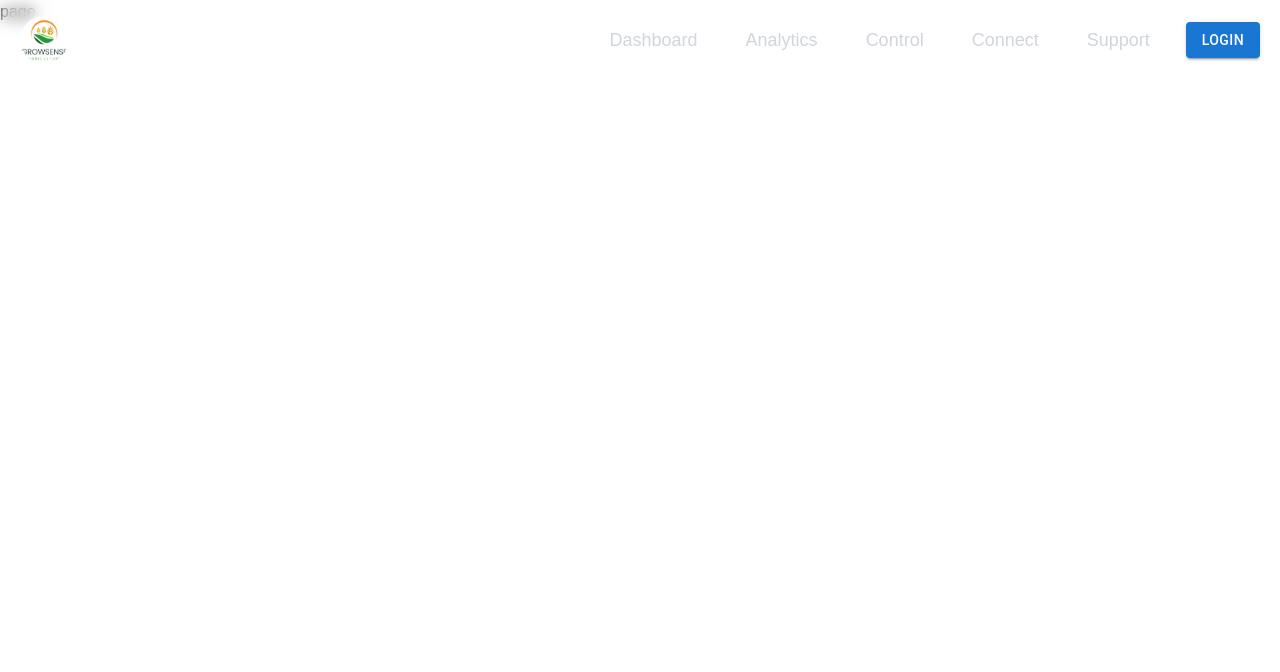
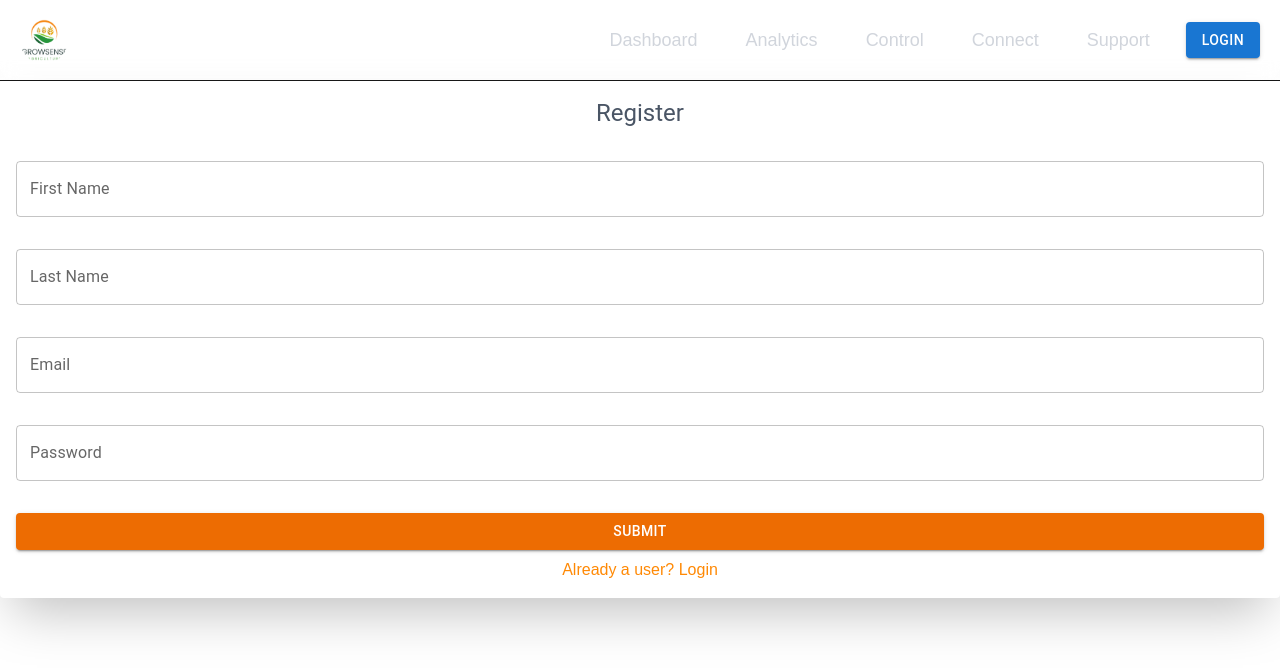
Before and after one commit to uzuw/GrowSense-ACE, a Next.js app in the folder frontend/: page /register in a window 1280 px wide. Shown: the top 672 px of the page. Built offline with nearby package versions, Linux system fonts and the light colour scheme.

Commit message:
fix nav issue and made login and registration

```diff
--- a/frontend/app/(guest)/login/page.tsx
+++ b/frontend/app/(guest)/login/page.tsx
@@ -0,0 +1,8 @@
+import LoginForm from "@/components/LoginForm";
+import React from "react";
+
+const page = () => {
+  return <LoginForm />;
+};
+
+export default page;
--- a/frontend/app/(guest)/register/page.tsx
+++ b/frontend/app/(guest)/register/page.tsx
@@ -1,7 +1,8 @@
+import RegisterForm from "@/components/RegistrationForm";
 import React from "react";
 
 const page = () => {
-  return <div>page</div>;
+  return <RegisterForm />;
 };
 
 export default page;
--- a/frontend/app/layout.tsx
+++ b/frontend/app/layout.tsx
@@ -2,6 +2,7 @@ import type { Metadata } from "next";
 import { Geist, Geist_Mono } from "next/font/google";
 import "./globals.css";
 import Navbar from "@/components/Navbar";
+import ReactQueryClientProvider from "@/provider/ReactQueryClientprovider";
 
 const geistSans = Geist({
   variable: "--font-geist-sans",
@@ -29,7 +30,8 @@ export default function RootLayout({
         className={`${geistSans.variable} ${geistMono.variable} antialiased`}
       >
         <Navbar />
-        {children}
+        <hr />
+        <ReactQueryClientProvider>{children}</ReactQueryClientProvider>
       </body>
     </html>
   );
--- /dev/null
+++ b/frontend/components/LoginForm.tsx
@@ -0,0 +1,113 @@
+"use client";
+import axiosInstance from "@/lib/axiosInstance";
+import { loginCredentialSchema } from "@/validationSchema/loginCredentialSchema";
+import {
+  Box,
+  Button,
+  FormControl,
+  FormHelperText,
+  LinearProgress,
+  Stack,
+  TextField,
+  Typography,
+} from "@mui/material";
+import { useMutation } from "@tanstack/react-query";
+import { Formik } from "formik";
+import Link from "next/link";
+import { useRouter } from "next/navigation";
+import toast from "react-hot-toast";
+
+
+
+const LoginForm = () => {
+  const router = useRouter();
+
+  const { isPending, mutate } = useMutation({
+    mutationKey: ["login-user"],
+    mutationFn: async (values) => {
+      return await axiosInstance.post("/user/login", values);
+    },
+    onSuccess: (res) => {
+      const accessToken = res.data.accessToken;
+      const firstName = res.data.userDetails.firstName;
+
+      window.localStorage.setItem("accessToken", accessToken);
+      window.localStorage.setItem("firstName", firstName);
+      router.push("/");
+    },
+    onError: (error) => {
+      toast.error(error.response.data.message);
+    },
+  });
+
+  return (
+    <Box className="flex flex-col">
+      {isPending && <LinearProgress color="warning" />}
+      <Formik
+        initialValues={{
+          email: "",
+          password: "",
+        }}
+        validationSchema={loginCredentialSchema}
+        onSubmit={(values) => {
+          mutate(values);
+        }}
+      >
+        {(formik) => {
+          return (
+            <form
+              onSubmit={formik.handleSubmit}
+              className="flex flex-col gap-8 shadow-2xl rounded p-4 min-w-[400px] justify-center items-center"
+            >
+              <Typography variant="h5" className="text-gray-600">
+                Login
+              </Typography>
+
+              <FormControl fullWidth>
+                <TextField label="Email" {...formik.getFieldProps("email")} />
+                {formik.touched.email && formik.errors.email ? (
+                  <FormHelperText className="text-base" error>
+                    {formik.errors.email}
+                  </FormHelperText>
+                ) : null}
+              </FormControl>
+
+              <FormControl fullWidth>
+                <TextField
+                  label="Password"
+                  {...formik.getFieldProps("password")}
+                />
+                {formik.touched.password && formik.errors.password ? (
+                  <FormHelperText className="text-base" error>
+                    {formik.errors.password}
+                  </FormHelperText>
+                ) : null}
+              </FormControl>
+
+              <Stack className="w-full justify-center items-center gap-2">
+                <Button
+                  type="submit"
+                  fullWidth
+                  variant="contained"
+                  color="warning"
+                  disabled={isPending}
+                >
+                  submit
+                </Button>
+
+                <Link
+                  className="text-orange-400 hover:text-orange-600"
+                  href="/register"
+                >
+                  New here? Create Account
+                </Link>
+              </Stack>
+            </form>
+          );
+        }}
+      </Formik>
+    </Box>
+  );
+};
+
+export default LoginForm;
--- a/frontend/components/Navbar.tsx
+++ b/frontend/components/Navbar.tsx
@@ -15,6 +15,7 @@ const links = [
 export default function Navbar() {
   const pathName = usePathname();
   return (
+    <>
       <nav className="fixed top-0 left-0 w-full bg-transparent backdrop-blur z-50">
         <div className="max-w-7xl mx-auto flex items-center justify-between px-5 h-[10vh]">
           <div className="relative w-12 h-12 rounded-full overflow-hidden">
@@ -51,5 +52,7 @@ export default function Navbar() {
           </ul>
         </div>
       </nav>
+      <div className="h-[10vh]" />
+    </>
   );
 }
--- /dev/null
+++ b/frontend/components/RegistrationForm.tsx
@@ -0,0 +1,136 @@
+"use client";
+
+import axiosInstance from "@/lib/axiosInstance";
+import { registerUserSchema } from "@/validationSchema/registerCredentialSchema";
+import {
+  Button,
+  CircularProgress,
+  FormControl,
+  FormHelperText,
+  Stack,
+  TextField,
+  Typography,
+} from "@mui/material";
+import { useMutation } from "@tanstack/react-query";
+import { Formik } from "formik";
+import Link from "next/link";
+import { useRouter } from "next/navigation";
+import toast from "react-hot-toast";
+
+const RegisterForm = () => {
+  const router = useRouter();
+
+  const { isPending, mutate } = useMutation({
+    mutationKey: ["register-user"],
+    mutationFn: async (values) => {
+      return await axiosInstance.post("/user/register", values);
+    },
+    onSuccess: (res) => {
+      router.push("/login");
+      toast.success(res.data.message);
+    },
+    onError: (error) => {
+      toast.error(error.response.data.message);
+    },
+  });
+
+  if (isPending) {
+    return <CircularProgress />;
+  }
+
+  return (
+    <Formik
+      initialValues={{
+        email: "",
+        password: "",
+        firstName: "",
+        lastName: "",
+        dob: "",
+        gender: "",
+        role: "",
+        address: "",
+      }}
+      validationSchema={registerUserSchema}
+      onSubmit={(values) => {
+        mutate(values);
+      }}
+    >
+      {(formik) => {
+        return (
+          <form
+            onSubmit={formik.handleSubmit}
+            className="flex flex-col gap-8 shadow-2xl rounded p-4 min-w-[450px] justify-center items-center"
+          >
+            <Typography variant="h5" className="text-gray-600">
+              Register
+            </Typography>
+
+            <FormControl fullWidth>
+              <TextField
+                label="First Name"
+                {...formik.getFieldProps("firstName")}
+              />
+              {formik.touched.firstName && formik.errors.firstName ? (
+                <FormHelperText className="text-base" error>
+                  {formik.errors.firstName}
+                </FormHelperText>
+              ) : null}
+            </FormControl>
+
+            <FormControl fullWidth>
+              <TextField
+                label="Last Name"
+                {...formik.getFieldProps("lastName")}
+              />
+              {formik.touched.lastName && formik.errors.lastName ? (
+                <FormHelperText className="text-base" error>
+                  {formik.errors.lastName}
+                </FormHelperText>
+              ) : null}
+            </FormControl>
+            <FormControl fullWidth>
+              <TextField label="Email" {...formik.getFieldProps("email")} />
+              {formik.touched.email && formik.errors.email ? (
+                <FormHelperText className="text-base" error>
+                  {formik.errors.email}
+                </FormHelperText>
+              ) : null}
+            </FormControl>
+
+            <FormControl fullWidth>
+              <TextField
+                label="Password"
+                {...formik.getFieldProps("password")}
+              />
+              {formik.touched.password && formik.errors.password ? (
+                <FormHelperText className="text-base" error>
+                  {formik.errors.password}
+                </FormHelperText>
+              ) : null}
+            </FormControl>
+
+            <Stack className="w-full justify-center items-center gap-2">
+              <Button
+                type="submit"
+                fullWidth
+                variant="contained"
+                color="warning"
+              >
+                submit
+              </Button>
+
+              <Link
+                className="text-orange-400 hover:text-orange-600"
+                href="/login"
+              >
+                Already a user? Login
+              </Link>
+            </Stack>
+          </form>
+        );
+      }}
+    </Formik>
+  );
+};
+
+export default RegisterForm;
--- /dev/null
+++ b/frontend/lib/axiosInstance.ts
@@ -0,0 +1,17 @@
+import axios, { AxiosInstance } from "axios";
+
+const axiosInstance: AxiosInstance = axios.create({
+  baseURL: "http://localhost:8000",
+  timeout: 5000, //5 second
+});
+
+axiosInstance.interceptors.request.use(function (config) {
+  const accessToken: string | null = window.localStorage.getItem("accessToken");
+
+  if (accessToken) {
+    config.headers.Authorization = `Bearer ${accessToken}`;
+  }
+
+  return config;
+});
+export default axiosInstance;
--- /dev/null
+++ b/frontend/provider/ReactQueryClientprovider.tsx
@@ -0,0 +1,13 @@
+"use client";
+import React, { PropsWithChildren } from "react";
+import { QueryClient, QueryClientProvider } from "@tanstack/react-query";
+
+const queryClient = new QueryClient();
+
+const ReactQueryClientProvider = ({ children }: PropsWithChildren) => {
+  return (
+    <QueryClientProvider client={queryClient}>{children}</QueryClientProvider>
+  );
+};
+
+export default ReactQueryClientProvider;
--- /dev/null
+++ b/frontend/validationSchema/loginCredentialSchema.ts
@@ -0,0 +1,11 @@
+import * as yup from "yup";
+
+export const loginCredentialSchema = yup.object({
+  email: yup
+    .string()
+    .email("Must be a valid email.")
+    .required("Email is required.")
+    .trim()
+    .lowercase(),
+  password: yup.string().required("Password is required.").trim(),
+});
--- /dev/null
+++ b/frontend/validationSchema/registerCredentialSchema.ts
@@ -0,0 +1,30 @@
+import * as yup from "yup";
+
+export const registerUserSchema = yup.object({
+  email: yup
+    .string()
+    .email("Please enter a valid email address.")
+    .required("Email is a required.")
+    .trim()
+    .lowercase()
+    .max(100, "Email must not exceed 100 characters."),
+
+  password: yup
+    .string()
+    .required("Password is a required.")
+    .trim()
+    .min(8, "Password must be at least 8 characters.")
+    .max(30, "Password must not exceed 30 characters."),
+
+  firstName: yup
+    .string()
+    .required("First name is required.")
+    .trim()
+    .max(100, "First name must not exceed 100 characters."),
+
+  lastName: yup
+    .string()
+    .required("Last name is required.")
+    .trim()
+    .max(100, "Last name must not exceed 100 characters."),
+});
```
Also changed, not shown: frontend/package.json (+6 -1 lines), 1 other file (tests, documents, lock files or other folders). Lines whose indentation alone changed are shown as unchanged.
